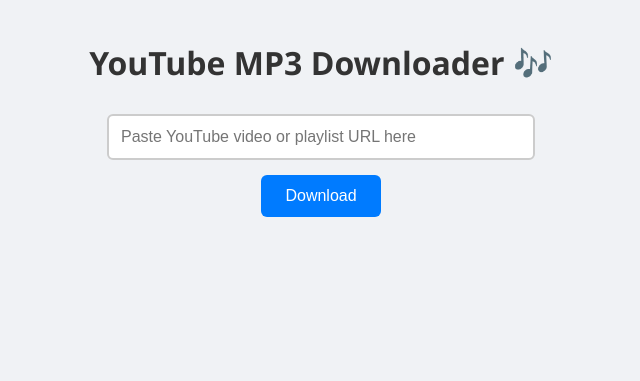
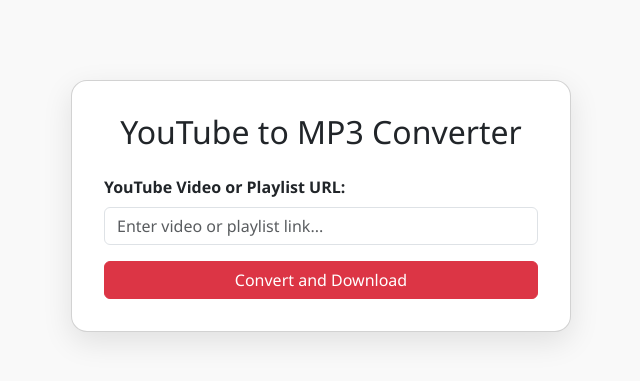
Before and after one commit to Lwandle-tech/LN_YT_converter, a Flask app: page / in a window 1280 px wide. Shown: the top 381 px of the page, without its empty margins (319-959 px from the left). Run offline with Flask 3, Linux system fonts and the light colour scheme.

Commit message:
Updated HTML content

```diff
--- a/templates/index.html
+++ b/templates/index.html
@@ -1,104 +1,55 @@
 <!DOCTYPE html>
 <html lang="en">
 <head>
-    <meta charset="UTF-8">
-    <title>YouTube MP3 Downloader</title>
+  <meta charset="UTF-8" />
+  <meta name="viewport" content="width=device-width, initial-scale=1.0" />
+  <title>YouTube to MP3 Downloader</title>
+  <link
+    href="https://cdn.jsdelivr.net/npm/bootstrap@5.3.0/dist/css/bootstrap.min.css"
+    rel="stylesheet"
+  />
   <style>
     body {
-            font-family: "Segoe UI", sans-serif;
-            background: #f0f2f5;
-            margin: 0;
-            padding: 20px;
-            text-align: center;
+      background: #f9f9f9;
+      font-family: 'Segoe UI', sans-serif;
     }
 
-        h1 {
-            color: #333;
+    .container {
+      margin-top: 10vh;
     }
 
-        form {
-            margin: 30px auto;
-            max-width: 500px;
+    .card {
+      padding: 2rem;
+      border-radius: 1rem;
+      box-shadow: 0 10px 30px rgba(0, 0, 0, 0.1);
     }
 
-        input[type="text"] {
-            width: 80%;
-            padding: 12px;
-            font-size: 16px;
-            border: 2px solid #ccc;
-            border-radius: 6px;
-        }
-
-        button {
-            margin-top: 15px;
-            padding: 12px 24px;
-            background-color: #007bff;
-            color: white;
-            font-size: 16px;
-            border: none;
-            border-radius: 6px;
-            cursor: pointer;
-            transition: background 0.3s ease;
-        }
-
-        button:hover {
-            background-color: #0056b3;
-        }
-
-        img {
-            max-width: 300px;
-            margin-top: 20px;
-            border-radius: 8px;
-            box-shadow: 0 0 10px rgba(0,0,0,0.1);
-        }
-
-        .error {
-            color: red;
-            font-weight: bold;
-        }
-
-        .success {
-            color: green;
-            font-weight: bold;
-        }
-
-        .download-link {
-            margin-top: 20px;
+    .form-label {
+      font-weight: 600;
     }
   </style>
 </head>
 <body>
-    <h1>YouTube MP3 Downloader 🎶</h1>
-
+  <div class="container d-flex justify-content-center align-items-center flex-column">
+    <div class="card w-100" style="max-width: 500px;">
+      <h2 class="mb-4 text-center">YouTube to MP3 Converter</h2>
       <form method="POST">
-        <input type="text" name="link" placeholder="Paste YouTube video or playlist URL here" required>
-        <br>
-        <button type="submit">Download</button>
+        <div class="mb-3">
+          <label for="url" class="form-label">YouTube Video or Playlist URL:</label>
+          <input
+            type="text"
+            class="form-control"
+            id="url"
+            name="url"
+            placeholder="Enter video or playlist link..."
+            required
+          />
+        </div>
+        <button type="submit" class="btn btn-danger w-100">
+          Convert and Download
+        </button>
       </form>
-
-    {% if zip_filename %}
-        <div class="success">
-            <h2>Playlist Ready!</h2>
-            <div class="download-link">
-                <a href="{{ url_for('download_file', filename=zip_filename) }}">
-                    <button>Download Full Playlist (ZIP)</button>
-                </a>
     </div>
   </div>
-    {% elif title %}
-        <div class="success">
-            <h2>{{ title }}</h2>
-            <img src="{{ thumbnail }}" alt="Thumbnail">
-            <div class="download-link">
-                <a href="{{ url_for('download_file', filename=filename) }}">
-                    <button>Download MP3</button>
-                </a>
-            </div>
-        </div>
-    {% endif %}
-
-    {% if error %}
-        <div class="error">{{ error }}</div>
-    {% endif %}
 </body>
 </html>
```
Lines whose indentation alone changed are shown as unchanged.
